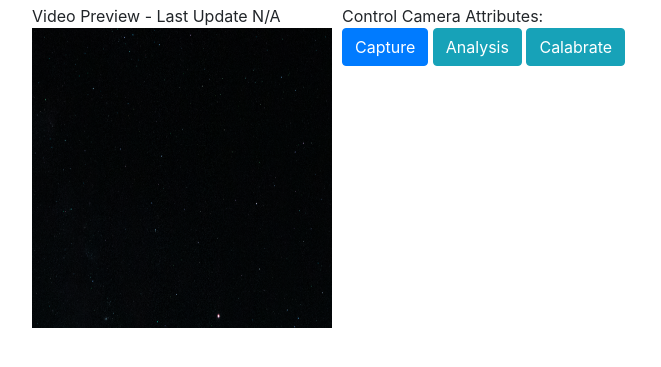
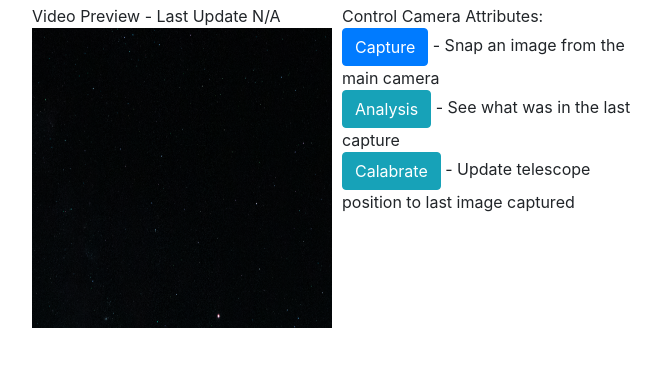
Before and after one commit to rjpen516/pistargaze, a Django app: page /capture/ in a window 1280 px wide. Shown: the part 56-423 px from the top of the page, without its empty margins (53-714 px from the left). Run offline with Django 3.2, Linux system fonts and the light colour scheme; some libraries are stand-ins or nearby versions.

Commit message:
some updates, bug in the analysis function

```diff
--- a/app/pistargaze/pistargaze/templates/pages/capture.html
+++ b/app/pistargaze/pistargaze/templates/pages/capture.html
@@ -3,6 +3,75 @@
 {% block javascript %}
 {{ block.super }}
 
+<script>
+
+
+
+var lastAnalsisId = -1;
+
+var data_loader_timer = null;
+
+	$( document ).ready(function() {
+$("#buttonCapture").click(function() {
+
+	$('#image_capture').attr("src", "/api/capture/latest");
+	console.log("Loading new image")
+
+
+});
+
+$("#buttonAnalysis").click(function() {
+
+	$('#log').append("Making request to start job<br>")
+
+	$.ajax({
+        url: '/api/capture/analysis',
+        type: 'get',
+        success: function(data) {
+                   $('#log').append("Job started with id of " + JSON.stringify(data));
+
+                   lastAnalsisId = data['subid'];
+
+             data_loader_timer =      setInterval(function(){
+
+$.ajax({
+        url: '/api/capture/data?subid=' + lastAnalsisId,
+        type: 'get',
+        success: function(data) {
+
+
+        	obj = JSON.parse(data)
+        	if(obj['status'] == true)
+        	{
+        		$('#log').append("Clearning Timer");
+        		clearInterval(data_loader_timer);
+        	}
+			$('#log').append(JSON.stringify(data));
+
+
+        }});
+
+
+
+                   }, 1000);
+
+
+
+
+
+                 }
+    });
+
+
+});
+
+
+
+
+});
+
+
+</script>
 
 
 
@@ -33,6 +102,10 @@
 	height:400px;
 	width:600px;
 }
+#log{
+	width:300px;
+}
+
 
 
 
@@ -46,9 +119,11 @@
 
 	<div id="control_buttons">
 		Control Camera Attributes: <br>
-		<button type="button" class="btn btn-primary">Capture</button>
-		<button type="button" class="btn btn-info">Analysis</button>
-		<button type="button" class="btn btn-info">Calabrate</button>
+		<button id='buttonCapture' type="button" class="btn btn-primary">Capture</button> - Snap an image from the main camera <br>
+		<button id='buttonAnalysis' type="button" class="btn btn-info">Analysis</button> - See what was in the last capture <br>
+		<button id='buttonCalabrate' type="button" class="btn btn-info">Calabrate</button> - Update telescope position to last image captured <br>
+
+		<div id='log'></div>
 	</div>
 
 
@@ -68,4 +143,5 @@
 </div>
 
 
+
 {% endblock %}
```
Also changed, not shown: app/pistargaze/pistargaze/api/views.py (+4 -4 lines).
